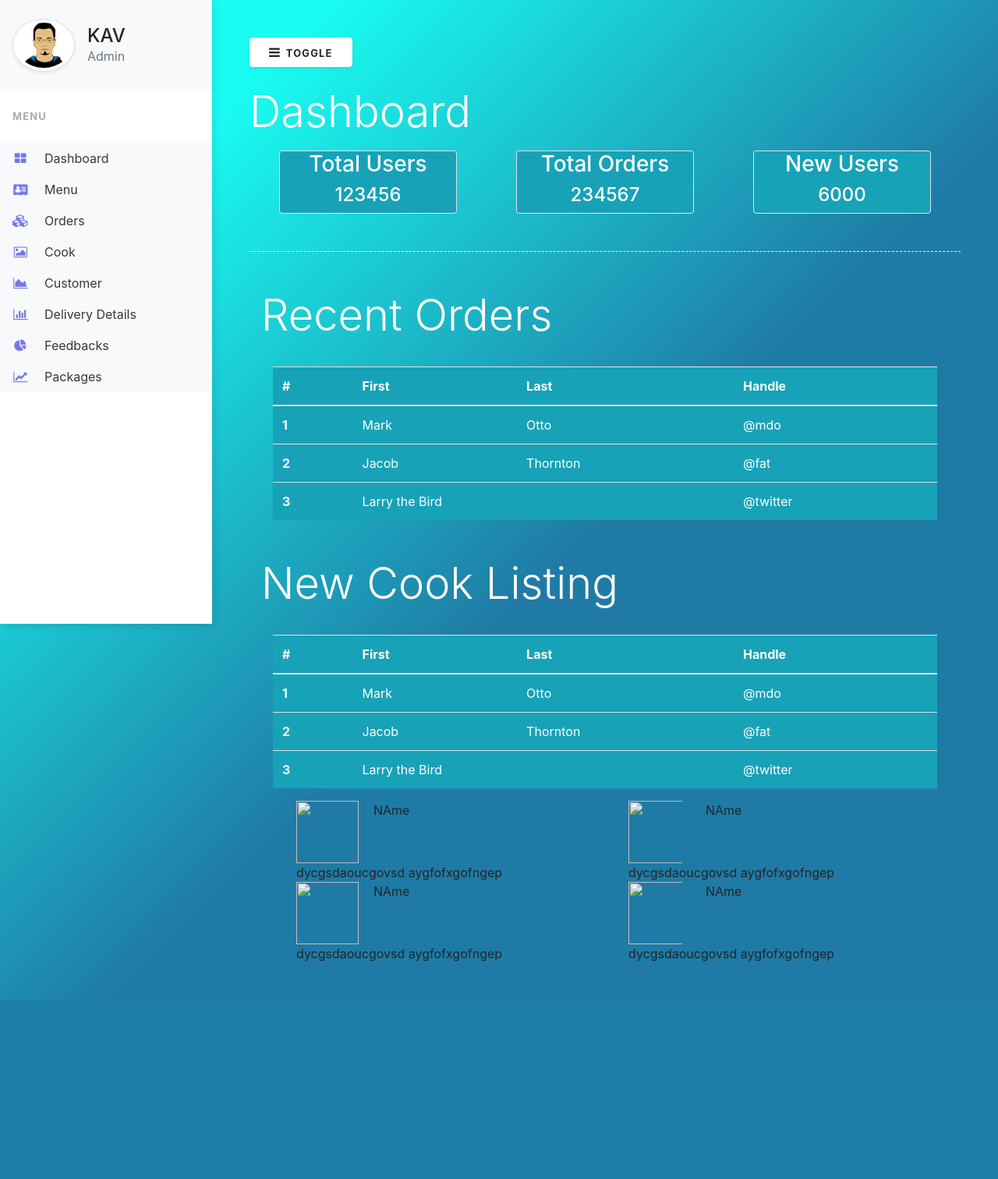
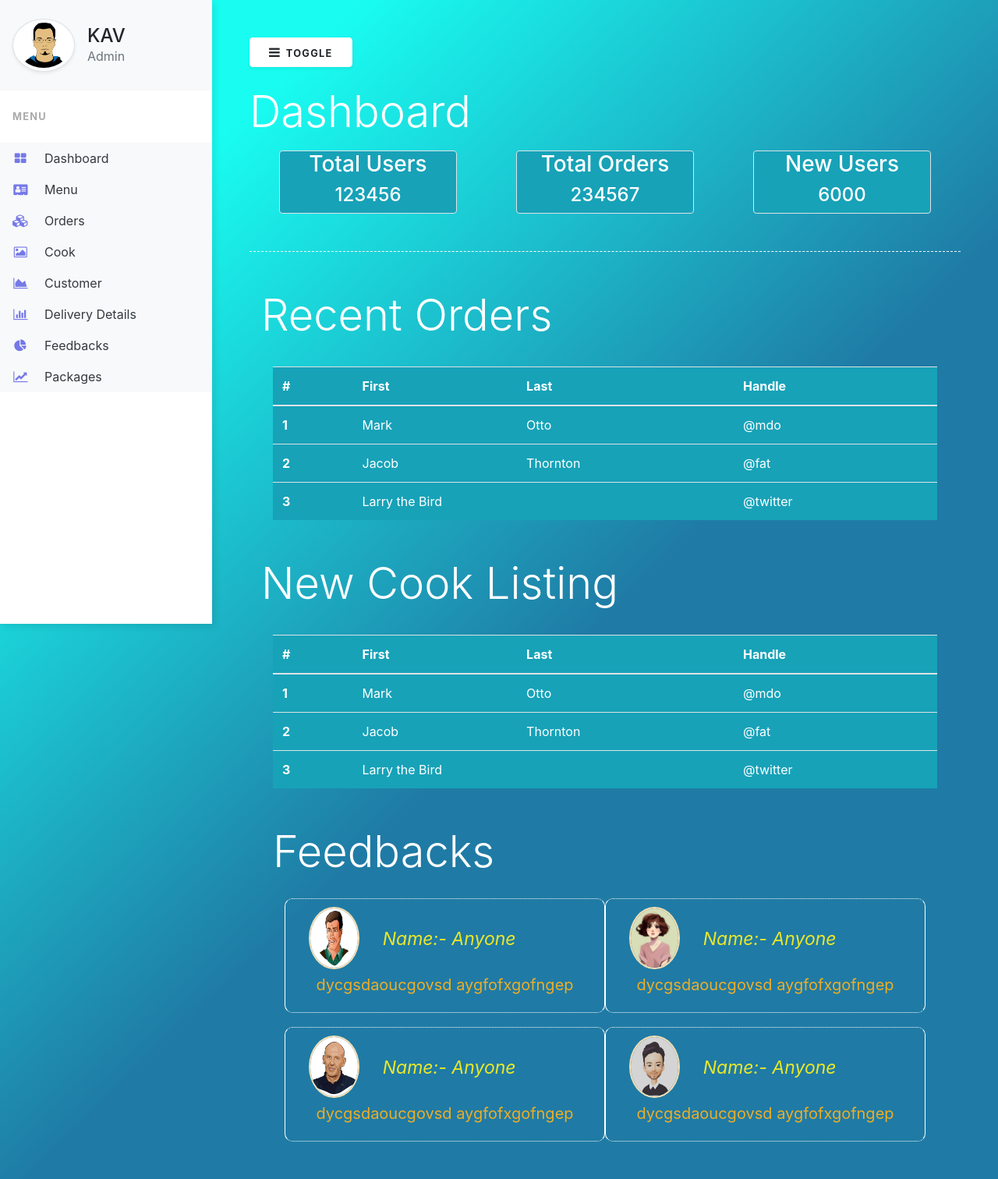
Before and after one commit to KEVISH23/KHAANA, a PHP site: page /AdminIndex.html in a window 1280 px wide. Shown: the whole page at 78% size. Before the commit the page ends 1283 px from the top, so only its background shows below. Run offline with PHP 8.4, Linux system fonts and the light colour scheme.

Commit message:
feedback done

```diff
--- a/Admin/AdminIndex.css
+++ b/Admin/AdminIndex.css
@@ -78,3 +78,37 @@ body {
 .card .img-fluid{
   height: 350px !important;
   }
+.feedcont{
+
+}
+.feedcol{
+  border-left: 1px solid white;
+  border-right: 1px solid white;
+  border-top:1px dotted white;
+  border-bottom:1px dotted white;
+  border-radius: 10px;
+  margin-top: 18px;
+  height: auto;
+}
+.feedrow{
+  margin-top: 10px;
+}
+.feedname{
+  font-size: 23px;
+  color: rgb(235, 231, 40);
+  font-style: italic;
+}
+.feedrow img{
+  border: 2px solid wheat;
+  border-radius: 50%;
+  width: 150px;
+  height: 80px;
+}
+.feeddet{
+  margin-top: 5px;
+  margin-bottom: 20px;
+  font-size: 20px;
+  color: rgb(235, 173, 40);
+  font-style: bold;
+  text-align: center;
+}
--- a/Admin/AdminIndex.html
+++ b/Admin/AdminIndex.html
@@ -176,64 +176,68 @@
 
 
   <!-- FeedBAck -->
-  <div class="container">
+  <div class="container mt-5">
     <div class="row">
-      <div class="col-lg-6">
+        <h3 class="display-4 text-white mb-2">Feedbacks</h3>
+   </div>
+  <div class="container feedcont">
+    <div class="row">
+      <div class="col-lg-6 feedcol">
         <div class="container">
-          <div class="row">
+          <div class="row feedrow">
             <div class="col-3">
-              <img src="" style="width: 80px; height: 80px;">
+              <img src="images/th1.jpg" class="img-fluid">
             </div>
-             <div class="col-9">
-              NAme
+             <div class="col-9 mt-4">
+              <p class="feedname">Name:- Anyone</p>
             </div>
           </div>
-          <div class="row">
+          <div class="row feeddet">
             <div class="col-lg-12">dycgsdaoucgovsd aygfofxgofngep</div>
           </div>
         </div>
       </div>
-      <div class="col-lg-6">
+      <div class="col-lg-6 feedcol">
         <div class="container">
-          <div class="row">
+          <div class="row feedrow">
             <div class="col-3">
-              <img src="" class="img-fluid" style="width: 80px; height: 80px;">
+              <img src="images/th2.jpg" class="img-fluid">
             </div>
-             <div class="col-9">
-              NAme
+             <div class="col-9 mt-4">
+              <p class="feedname">Name:- Anyone</p>
             </div>
           </div>
-          <div class="row">
+          <div class="row feeddet">
             <div class="col-lg-12">dycgsdaoucgovsd aygfofxgofngep</div>
           </div>
         </div>
       </div>
-      <div class="col-lg-6">
+      <div class="col-lg-6 feedcol">
         <div class="container">
-          <div class="row">
+          <div class="row feedrow">
             <div class="col-3">
-              <img src="" style="width: 80px; height: 80px;">
+              <img src="images/th7.jpg" class="img-fluid">
             </div>
-             <div class="col-9">
-              NAme
+             <div class="col-9 mt-4">
+              <p class="feedname">Name:- Anyone</p>
             </div>
           </div>
-          <div class="row">
+          <div class="row feeddet">
             <div class="col-lg-12">dycgsdaoucgovsd aygfofxgofngep</div>
           </div>
         </div>
       </div>
-      <div class="col-lg-6">
+      <div class="col-lg-6 feedcol">
         <div class="container">
-          <div class="row">
+          <div class="row feedrow">
             <div class="col-3">
-              <img src="" class="img-fluid" style="width: 80px; height: 80px;">
+              <img src="images/th4.jpg" class="img-fluid">
             </div>
-             <div class="col-9">
-              NAme
+             <div class="col-9 mt-4">
+              <p class="feedname">Name:- Anyone</p>
             </div>
           </div>
-          <div class="row">
+          <div class="row feeddet">
             <div class="col-lg-12">dycgsdaoucgovsd aygfofxgofngep</div>
           </div>
         </div>
```
